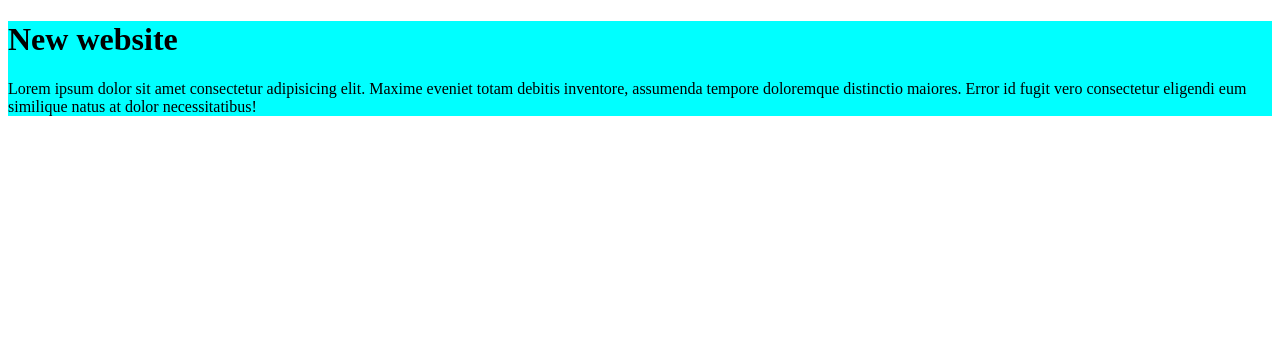
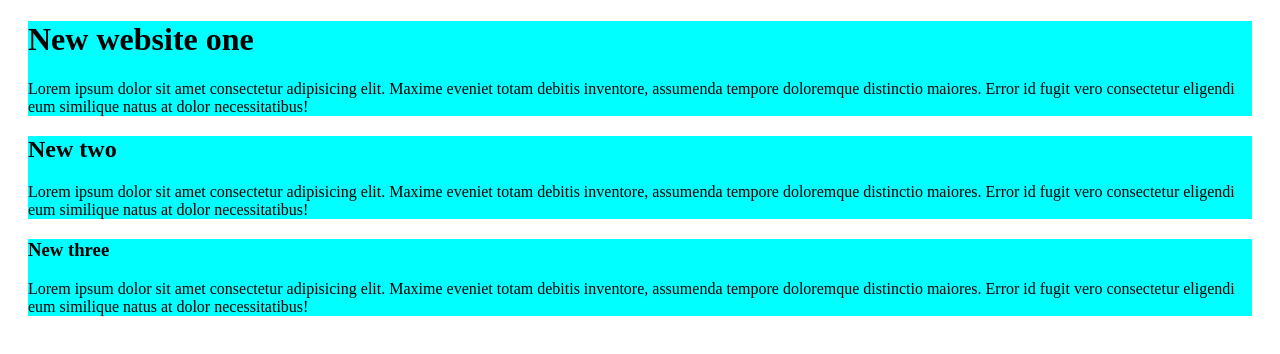
Before and after one commit to Tanjida-Akhter/New-website, a plain HTML site: page index.html in a window 1280 px wide. Drawn offline with Linux system fonts and the light colour scheme.

Commit message:
added more blogs

```diff
--- a/index.html
+++ b/index.html
@@ -8,7 +8,15 @@
 </head>
 <body>
     <div>
-        <h1>New website</h1>
+        <h1>New website one</h1>
+        <p>Lorem ipsum dolor sit amet consectetur adipisicing elit. Maxime eveniet totam debitis inventore, assumenda tempore doloremque distinctio maiores. Error id fugit vero consectetur eligendi eum similique natus at dolor necessitatibus!</p>
+    </div>
+    <div>
+        <h2>New  two</h2>
+        <p>Lorem ipsum dolor sit amet consectetur adipisicing elit. Maxime eveniet totam debitis inventore, assumenda tempore doloremque distinctio maiores. Error id fugit vero consectetur eligendi eum similique natus at dolor necessitatibus!</p>
+    </div>
+    <div>
+        <h3>New three</h3>
         <p>Lorem ipsum dolor sit amet consectetur adipisicing elit. Maxime eveniet totam debitis inventore, assumenda tempore doloremque distinctio maiores. Error id fugit vero consectetur eligendi eum similique natus at dolor necessitatibus!</p>
     </div>
 </body>
--- a/styles/blog.css
+++ b/styles/blog.css
@@ -1 +1,4 @@
 div{background-color: aqua;}
+div{
+    margin: 20px;
+}
```
